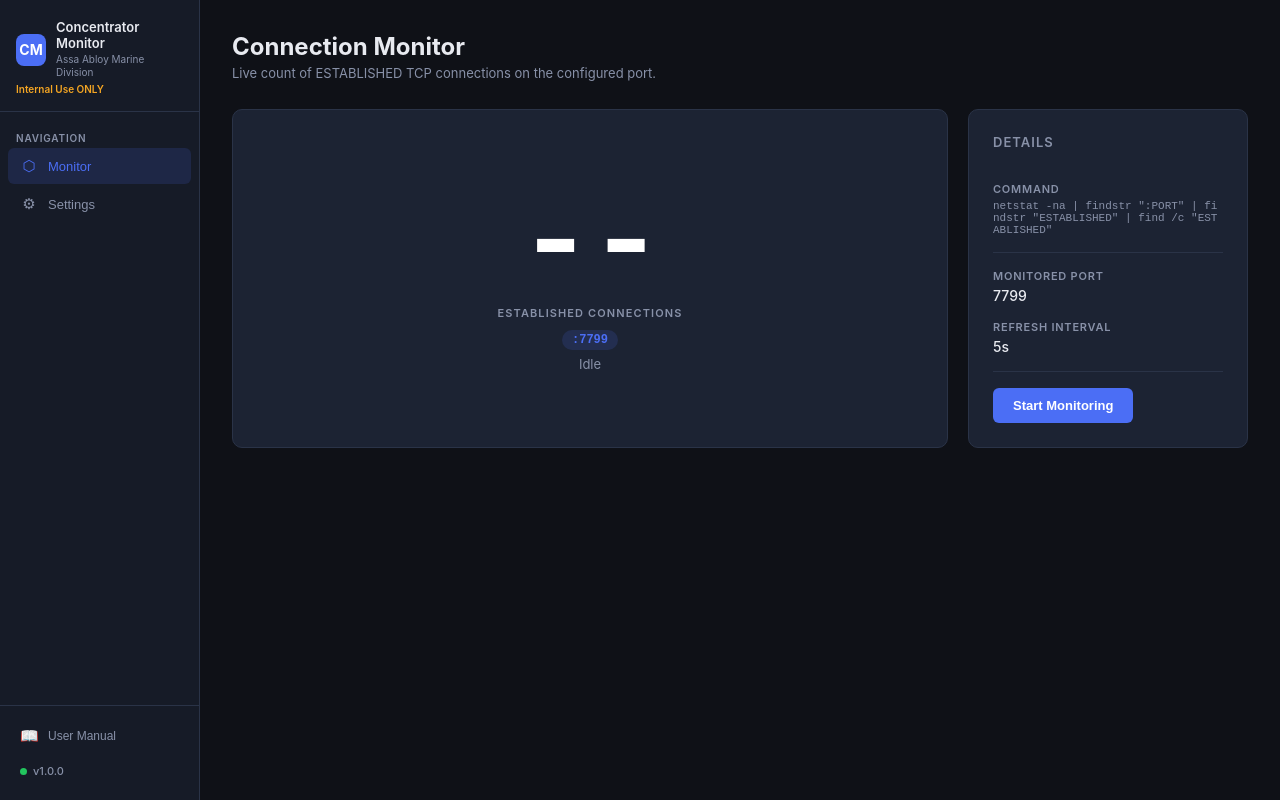
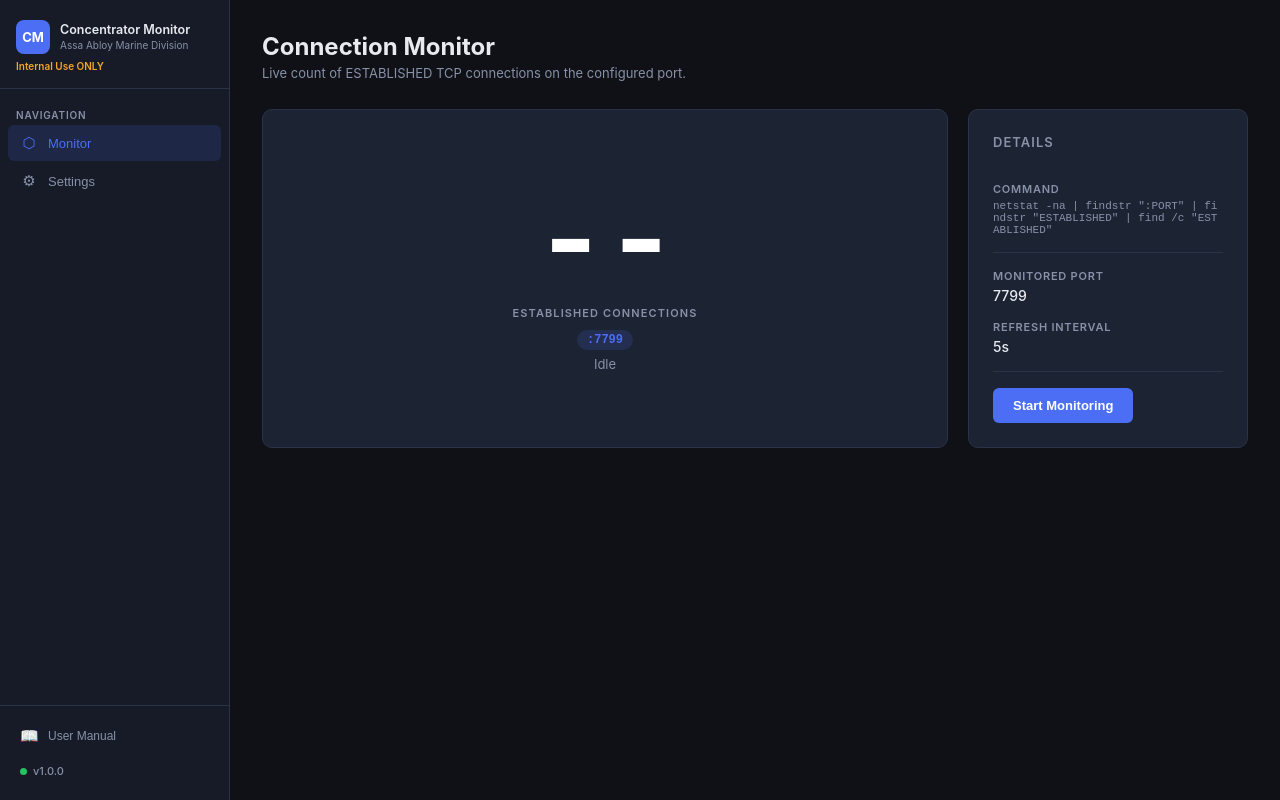
Before and after one commit to konors2k/concentrator-monitor, a website with bundled scripts: page src/renderer/index.html in a window 1280 px wide. Built offline with nearby package versions, Linux system fonts and the light colour scheme.

Commit message:
fix: widen sidebar and prevent text wrapping in header
Increase sidebar from 200px to 230px and add white-space: nowrap
to title and subtitle so 'Concentrator Monitor' and 'Assa Abloy
Marine Division' each sit cleanly on a single line.

Co-Authored-By: Claude Sonnet 4.6 <noreply@anthropic.com>

```diff
--- a/src/renderer/styles/main.css
+++ b/src/renderer/styles/main.css
@@ -35,8 +35,8 @@ body {
 
 /* ── Sidebar ── */
 #sidebar {
-  width: 200px;
-  min-width: 200px;
+  width: 230px;
+  min-width: 230px;
   background: var(--bg-sidebar);
   border-right: 1px solid var(--border);
   display: flex;
@@ -53,27 +53,29 @@ body {
   display: flex;
   align-items: center;
   gap: 10px;
-  margin-bottom: 4px;
+  margin-bottom: 6px;
 }
 
 .logo-icon {
-  width: 32px;
-  height: 32px;
+  width: 34px;
+  height: 34px;
   background: var(--accent);
   border-radius: 8px;
   display: flex;
   align-items: center;
   justify-content: center;
   font-weight: 700;
-  font-size: 14px;
+  font-size: 13px;
   color: white;
+  flex-shrink: 0;
 }
 
 .sidebar-title {
-  font-size: 13px;
+  font-size: 12.5px;
   font-weight: 600;
   color: var(--text-primary);
-  line-height: 1.2;
+  line-height: 1.25;
+  white-space: nowrap;
 }
 
 .sidebar-subtitle {
@@ -81,13 +83,14 @@ body {
   color: var(--text-muted);
   margin-top: 2px;
   line-height: 1.3;
+  white-space: nowrap;
 }
 
 .sidebar-badge {
   font-size: 10px;
   color: var(--warning);
   font-weight: 600;
-  margin-top: 2px;
+  margin-top: 4px;
 }
 
 nav {
```
